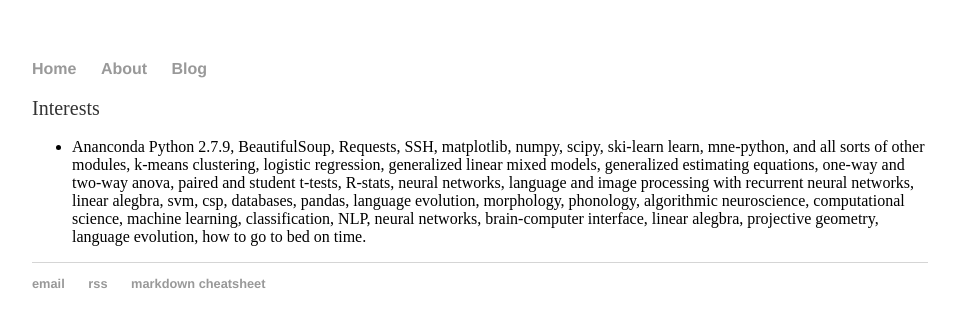
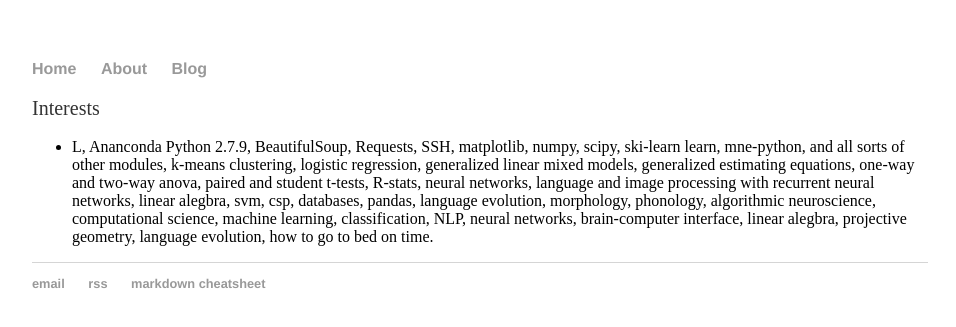
Before and after one commit to dnck/2018_ghpages, a Jekyll site: the page built from about/index.html, in a window 1280 px wide. Shown: the top 327 px of the page, without its empty margins (160-1116 px from the left). Built offline with Jekyll 4.4.1, drawn with Linux system fonts in a browser that asks for light colours.

Commit message:
just a test

```diff
--- a/about/index.html
+++ b/about/index.html
@@ -6,7 +6,7 @@
 <p> Interests </p>
 <ul>
 	<li>
-		Ananconda Python 2.7.9, BeautifulSoup, Requests, SSH, matplotlib, numpy, scipy, ski-learn learn, mne-python, and all sorts of other modules, k-means clustering, logistic regression, generalized linear mixed models, generalized estimating equations, one-way and two-way anova, paired and student t-tests, R-stats, neural networks, language and image processing with recurrent neural networks, linear alegbra, svm, csp, databases, pandas, language evolution, morphology, phonology, algorithmic neuroscience, computational science, machine learning, classification, NLP, neural networks, brain-computer interface, linear alegbra, projective geometry, language evolution, how to go to bed on time.
+		L, Ananconda Python 2.7.9, BeautifulSoup, Requests, SSH, matplotlib, numpy, scipy, ski-learn learn, mne-python, and all sorts of other modules, k-means clustering, logistic regression, generalized linear mixed models, generalized estimating equations, one-way and two-way anova, paired and student t-tests, R-stats, neural networks, language and image processing with recurrent neural networks, linear alegbra, svm, csp, databases, pandas, language evolution, morphology, phonology, algorithmic neuroscience, computational science, machine learning, classification, NLP, neural networks, brain-computer interface, linear alegbra, projective geometry, language evolution, how to go to bed on time.
 	</li>
 </ul>
 </div><!-- /.blurb -->
```
